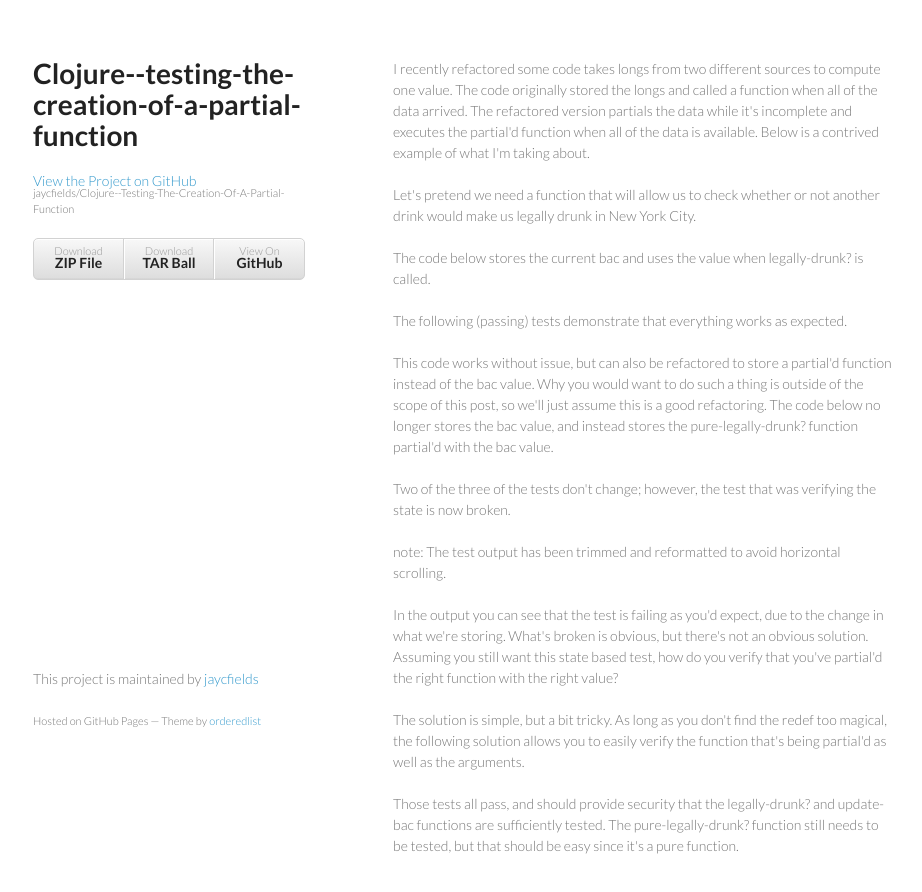
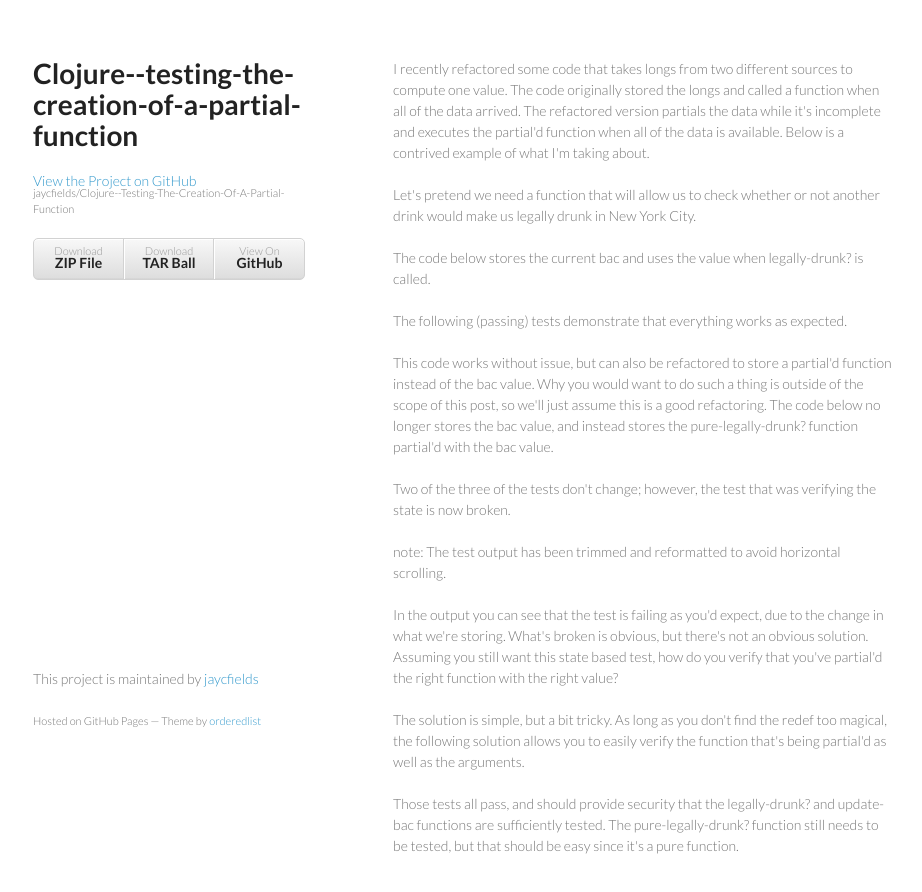
Before and after one commit to blog-jayfields-com/Clojure--Testing-The-Creation-Of-A-Partial-Function, a plain HTML site: page index.html in a window 1280 px wide. Shown: the whole page, without its empty margins (177-1099 px from the left). Drawn offline with Linux system fonts and the light colour scheme.

Commit message:
Update index.html

```diff
--- a/index.html
+++ b/index.html
@@ -28,7 +28,7 @@
         </ul>
       </header>
       <section>
-I recently refactored some code takes longs from two different sources to compute one value. The code originally stored the longs and called a function when all of the data arrived. The refactored version partials the data while it's incomplete and executes the partial'd function when all of the data is available. Below is a contrived example of what I'm taking about.
+I recently refactored some code that takes longs from two different sources to compute one value. The code originally stored the longs and called a function when all of the data arrived. The refactored version partials the data while it's incomplete and executes the partial'd function when all of the data is available. Below is a contrived example of what I'm taking about.
 <br><br>
 Let's pretend we need a function that will allow us to check whether or not another drink would make us legally drunk in New York City.
 <br><br>
```
